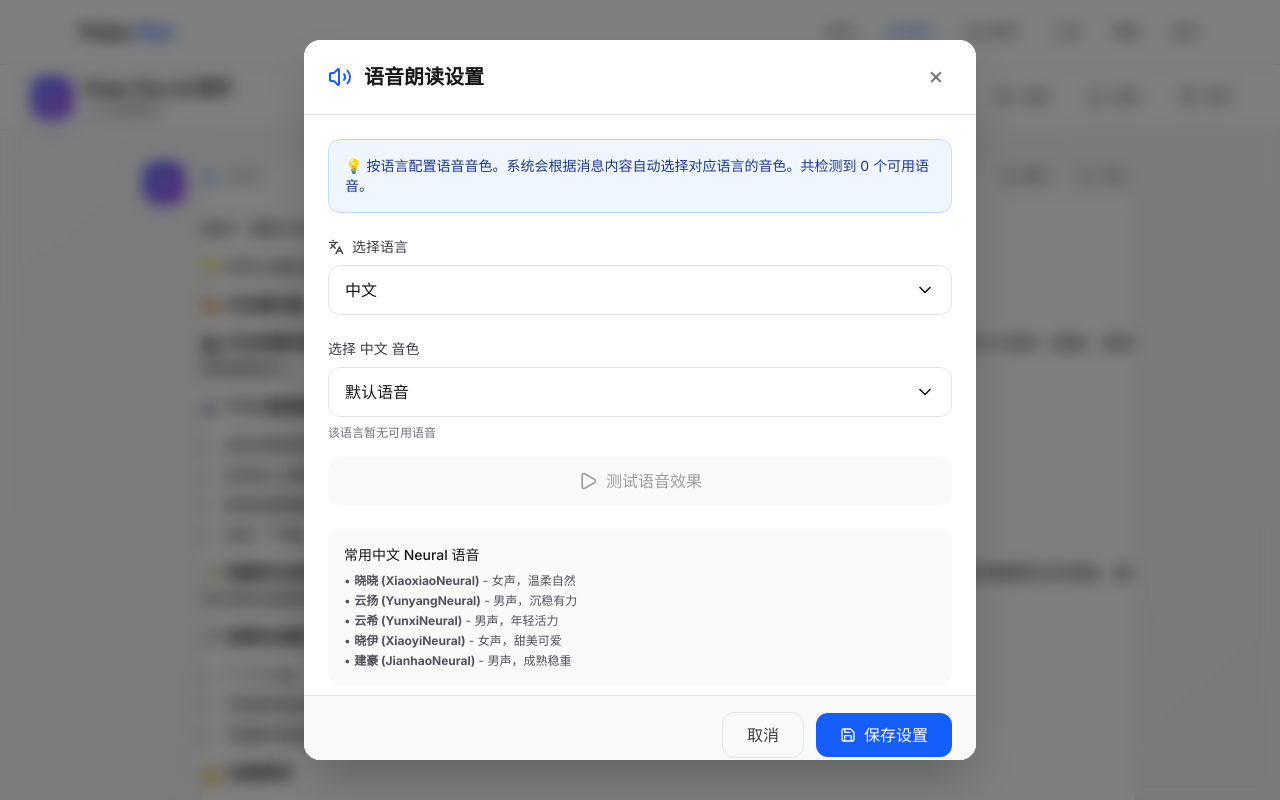
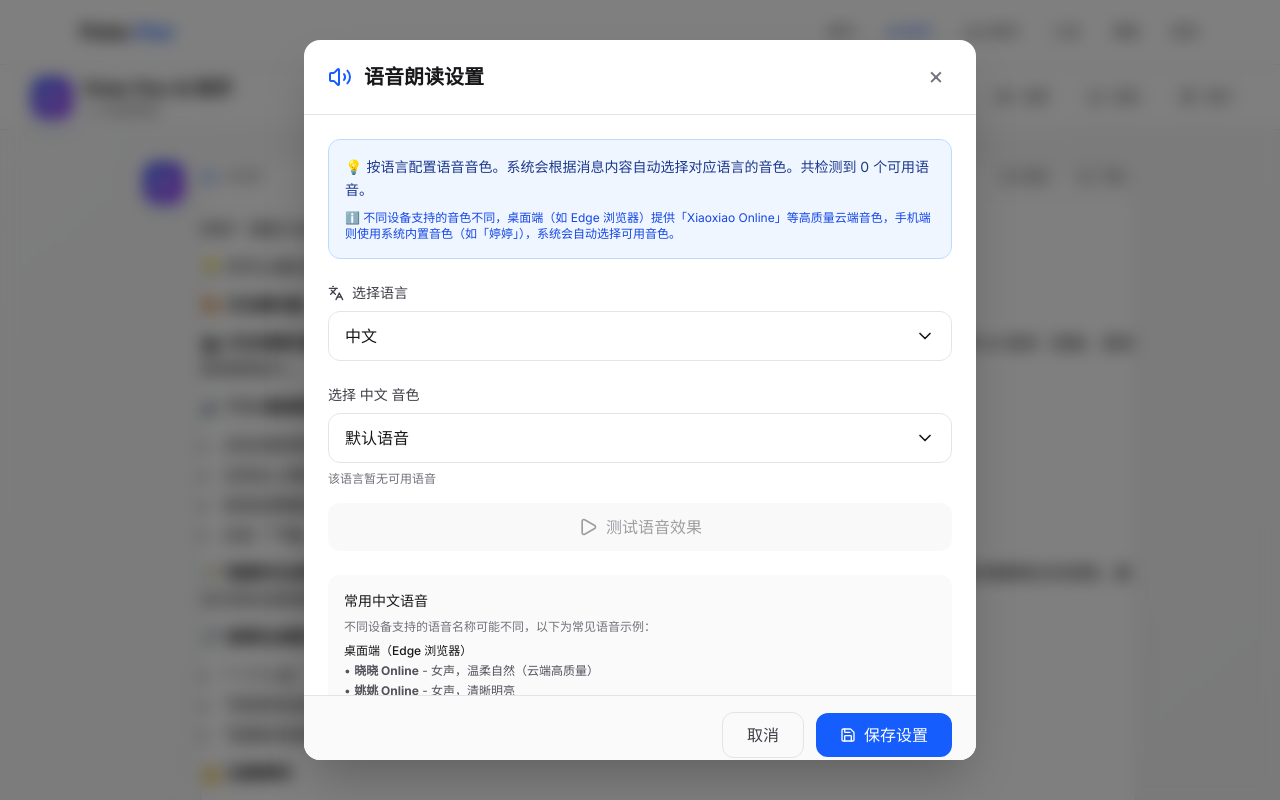
Before and after one commit to panmcai/Peter-Pan, a Next.js app: page /chat in a window 1280 px wide. Both pictures are taken after a click on the button "语音". Shown: the top 800 px of the page. Built offline with nearby package versions, Linux system fonts and the light colour scheme.

Commit message:
修复手机端配置问题

```diff
--- a/src/components/TTSSettings.tsx
+++ b/src/components/TTSSettings.tsx
@@ -48,55 +48,89 @@ export default function TTSSettings({ isOpen, onClose, onSettingsChange, current
         console.log('[TTS] 获取到', voices.length, '个语音');
         setAvailableVoices(voices);
 
-        // 如果用户没有配置中文音色，自动选择 Xiaoxiao Online（仅初始化一次）
+        // 如果用户没有配置中文音色，自动选择最佳音色（仅初始化一次）
         if (!hasInitializedDefaults && voices.length > 0) {
           const hasChineseConfig = voiceSettings.some(v => v.lang === 'zh');
           if (!hasChineseConfig) {
             console.log('[TTS] 开始查找默认中文音色...');
+            const zhVoices = voices.filter(v => v.lang.includes('zh'));
+            console.log('[TTS] 可用中文语音:', zhVoices.map(v => v.name).join(', '));
 
-            // 1. 尝试精确匹配 Xiaoxiao Online
-            let selectedVoice = voices.find(voice =>
-              voice.lang.includes('zh') &&
-              voice.name.toLowerCase().includes('xiaoxiao') &&
-              voice.name.toLowerCase().includes('online')
-            );
+            let selectedVoice: SpeechSynthesisVoice | undefined;
 
-            if (selectedVoice) {
-              console.log('[TTS] ✓ 找到 Xiaoxiao Online:', selectedVoice.name);
-            } else {
-              // 2. 尝试匹配 Xiaoxiao（不区分 Online）
-              selectedVoice = voices.find(voice =>
-                voice.lang.includes('zh') &&
-                voice.name.toLowerCase().includes('xiaoxiao')
+            // 1. 优先匹配 Online 语音（桌面端高质量）
+            const onlineVoiceNames = [
+              'xiaoxiao online', 'yaoyao online', 'yunyang online', 'yunxi online'
+            ];
+            for (const name of onlineVoiceNames) {
+              selectedVoice = zhVoices.find(v =>
+                v.name.toLowerCase().includes(name)
               );
+              if (selectedVoice) {
+                console.log('[TTS] ✓ 找到 Online 语音:', selectedVoice.name);
+                break;
+              }
+            }
 
-              if (selectedVoice) {
-                console.log('[TTS] ✓ 找到 Xiaoxiao:', selectedVoice.name);
-              } else {
-                // 3. 尝试匹配 Online 语音
-                selectedVoice = voices.find(voice =>
-                  voice.lang.includes('zh') &&
-                  voice.name.toLowerCase().includes('online')
+            // 2. 匹配 Neural 语音
+            if (!selectedVoice) {
+              const neuralVoiceNames = [
+                'xiaoxiaoneural', 'yaoyaoneural', 'yunyangneural', 'yunxineural',
+                'xiaoyineural', 'jianhaoneural', 'xiaochenneural', 'xiaomengneural'
+              ];
+              for (const name of neuralVoiceNames) {
+                selectedVoice = zhVoices.find(v =>
+                  v.name.toLowerCase().includes(name)
                 );
-
                 if (selectedVoice) {
-                  console.log('[TTS] ✓ 找到 Online 语音:', selectedVoice.name);
-                } else {
-                  // 4. 回退到 Neural 语音
-                  selectedVoice = voices.find(voice =>
-                    voice.lang.includes('zh') &&
-                    voice.name.toLowerCase().includes('neural')
-                  );
-
-                  if (selectedVoice) {
-                    console.log('[TTS] ✓ 找到 Neural 语音:', selectedVoice.name);
-                  } else {
-                    // 5. 使用第一个中文语音
-                    selectedVoice = voices.find(voice => voice.lang.includes('zh'));
-                    console.log('[TTS] ✓ 使用第一个中文语音:', selectedVoice?.name);
-                  }
+                  console.log('[TTS] ✓ 找到 Neural 语音:', selectedVoice.name);
+                  break;
                 }
               }
+            }
+
+            // 3. 匹配常见中文名称（手机端）
+            if (!selectedVoice) {
+              const mobileVoiceNames = [
+                '婷婷', '晓晓', '姚姚', '云扬', '云希', '晓伊', '建豪', '晓辰', '晓梦',
+                'xiao xiao', 'yao yao', 'yun yang', 'yun xi'
+              ];
+              for (const name of mobileVoiceNames) {
+                selectedVoice = zhVoices.find(v =>
+                  v.name.toLowerCase().includes(name.toLowerCase())
+                );
+                if (selectedVoice) {
+                  console.log('[TTS] ✓ 找到常见中文语音:', selectedVoice.name);
+                  break;
+                }
+              }
+            }
+
+            // 4. 按地区优先级选择
+            if (!selectedVoice) {
+              const getRegionPriority = (lang: string) => {
+                const region = lang.split('-')[1]?.toUpperCase();
+                switch (region) {
+                  case 'CN': return 1;
+                  case 'HK': return 2;
+                  case 'TW': return 3;
+                  default: return 4;
+                }
+              };
+
+              const sortedVoices = [...zhVoices].sort((a, b) => {
+                const priorityA = getRegionPriority(a.lang);
+                const priorityB = getRegionPriority(b.lang);
+
+                if (priorityA !== priorityB) {
+                  return priorityA - priorityB;
+                }
+
+                return a.name.localeCompare(b.name);
+              });
+
+              selectedVoice = sortedVoices[0];
+              console.log('[TTS] ✓ 按优先级选择语音:', selectedVoice?.name);
             }
 
             if (selectedVoice) {
@@ -339,8 +373,11 @@ export default function TTSSettings({ isOpen, onClose, onSettingsChange, current
         <div className="p-6 overflow-y-auto max-h-[calc(90vh-140px)]">
           {/* 提示信息 */}
           <div className="mb-6 p-4 bg-blue-50 dark:bg-blue-950/20 border border-blue-200 dark:border-blue-800 rounded-xl">
-            <p className="text-sm text-blue-900 dark:text-blue-100">
+            <p className="text-sm text-blue-900 dark:text-blue-100 leading-relaxed">
               💡 按语言配置语音音色。系统会根据消息内容自动选择对应语言的音色。共检测到 {availableVoices.length} 个可用语音。
+            </p>
+            <p className="text-xs text-blue-700 dark:text-blue-200 mt-2">
+              ℹ️ 不同设备支持的音色不同，桌面端（如 Edge 浏览器）提供「Xiaoxiao Online」等高质量云端音色，手机端则使用系统内置音色（如「婷婷」），系统会自动选择可用音色。
             </p>
           </div>
 
@@ -506,14 +543,21 @@ export default function TTSSettings({ isOpen, onClose, onSettingsChange, current
           {selectedLang === 'zh' && (
             <div className="p-4 bg-zinc-50 dark:bg-zinc-800 rounded-xl">
               <h3 className="text-sm font-medium text-zinc-900 dark:text-zinc-100 mb-2">
-                常用中文 Neural 语音
+                常用中文语音
               </h3>
+              <p className="text-xs text-zinc-500 dark:text-zinc-400 mb-2">
+                不同设备支持的语音名称可能不同，以下为常见语音示例：
+              </p>
               <ul className="text-xs text-zinc-600 dark:text-zinc-400 space-y-1">
-                <li>• <strong>晓晓 (XiaoxiaoNeural)</strong> - 女声，温柔自然</li>
-                <li>• <strong>云扬 (YunyangNeural)</strong> - 男声，沉稳有力</li>
-                <li>• <strong>云希 (YunxiNeural)</strong> - 男声，年轻活力</li>
-                <li>• <strong>晓伊 (XiaoyiNeural)</strong> - 女声，甜美可爱</li>
-                <li>• <strong>建豪 (JianhaoNeural)</strong> - 男声，成熟稳重</li>
+                <li className="font-medium text-zinc-900 dark:text-zinc-100 mt-2">桌面端（Edge 浏览器）</li>
+                <li>• <strong>晓晓 Online</strong> - 女声，温柔自然（云端高质量）</li>
+                <li>• <strong>姚姚 Online</strong> - 女声，清晰明亮</li>
+                <li>• <strong>云扬 Online</strong> - 男声，沉稳有力</li>
+                <li>• <strong>晓晓 Neural</strong> - 女声，自然流畅</li>
+                <li className="font-medium text-zinc-900 dark:text-zinc-100 mt-2">手机端（iOS / Android）</li>
+                <li>• <strong>婷婷</strong> - 女声，柔和温婉</li>
+                <li>• <strong>晓晓</strong> - 女声，温柔自然</li>
+                <li>• <strong>云扬</strong> - 男声，沉稳有力</li>
               </ul>
             </div>
           )}
```
